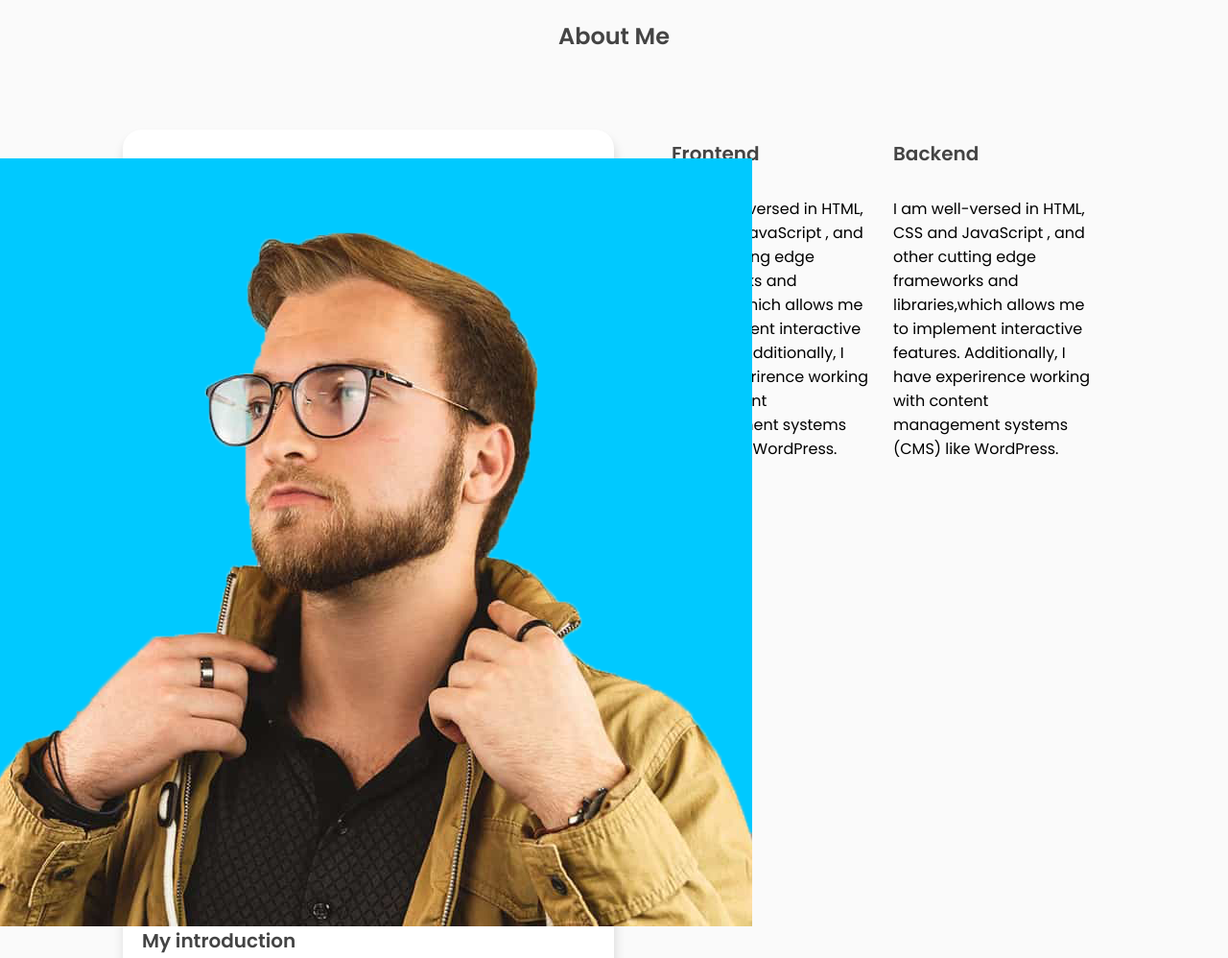
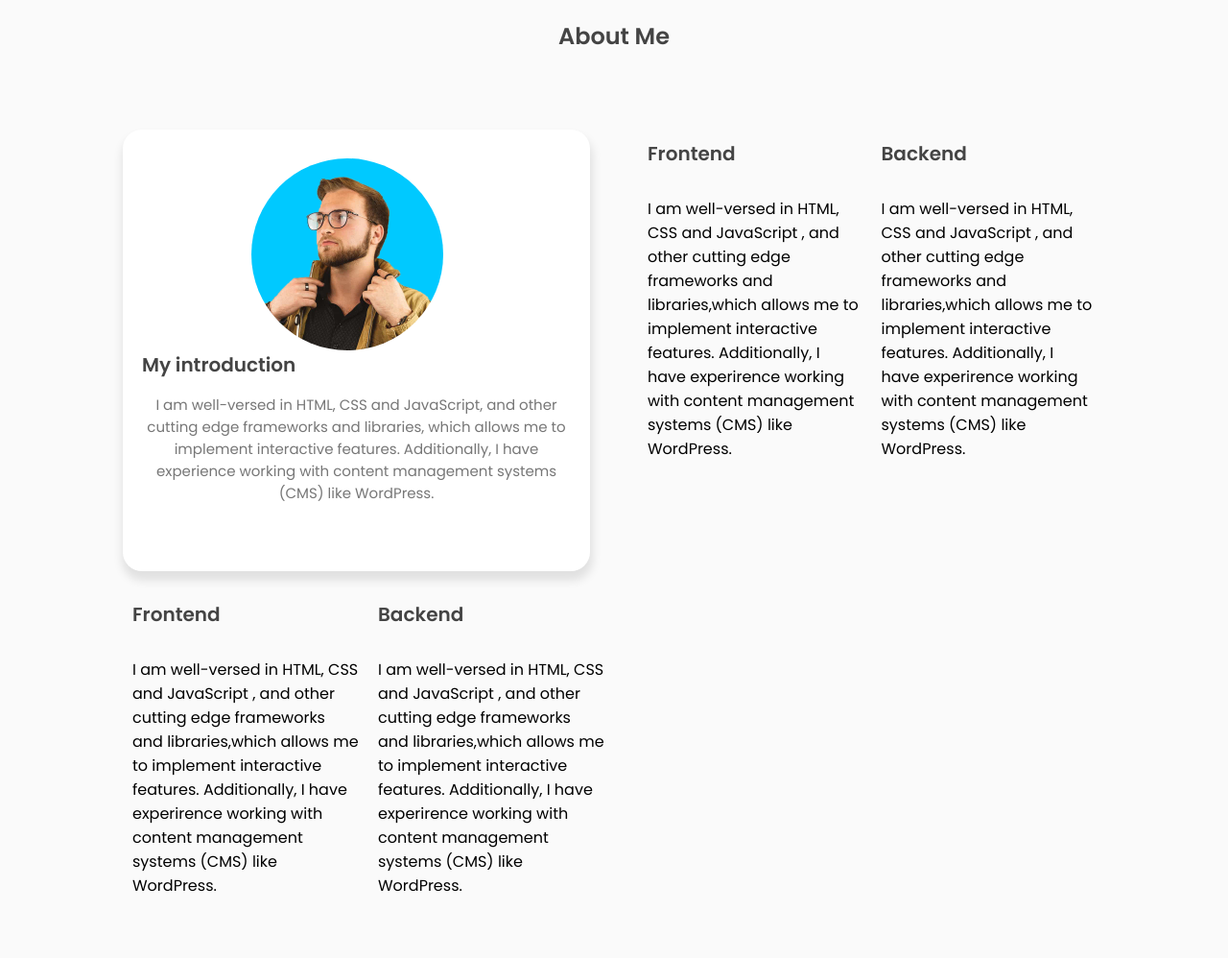
Before and after one commit to fabianburlaos/ADOBE-CREATlVE-CLOUD, a plain HTML site: page index.html in a window 1280 px wide. Shown: the part 860-1858 px from the top of the page at 96% size. Drawn offline with nearby package versions, Linux system fonts and the light colour scheme.

Commit message:
Update style.css

```diff
--- a/assets/css/style.css
+++ b/assets/css/style.css
@@ -326,17 +326,12 @@ h3{
     font-size: 15px;
     color: #777;
 }
-.about-btn button{
-    position: absolute;
-    right: 20px;
-    bottom: 20px;
-    background: var(--first-color);
-    color: var(--color-white);
-    border-radius: 30px;
+.about-info img {
+    max-width: 200px;
+    margin-right: 20px;
+    border-radius: 50%;
 }
-.about-btn button:hover{
-    background: var(--first-color-hover);
-}
+
 
 /* ----- ABOUT / SKILLS BOX ----- */
 .skills-box{
@@ -529,6 +524,9 @@ footer{
     margin-top: 10px;
 }
 
+.row {
+    margin-bottom: 20px; /* Adjust this value as needed */
+}
 
 /* ----- MEDIA QUERY == 1024px / RESPONSIVE ----- */
 @media only screen and (max-width: 1024px){
```
